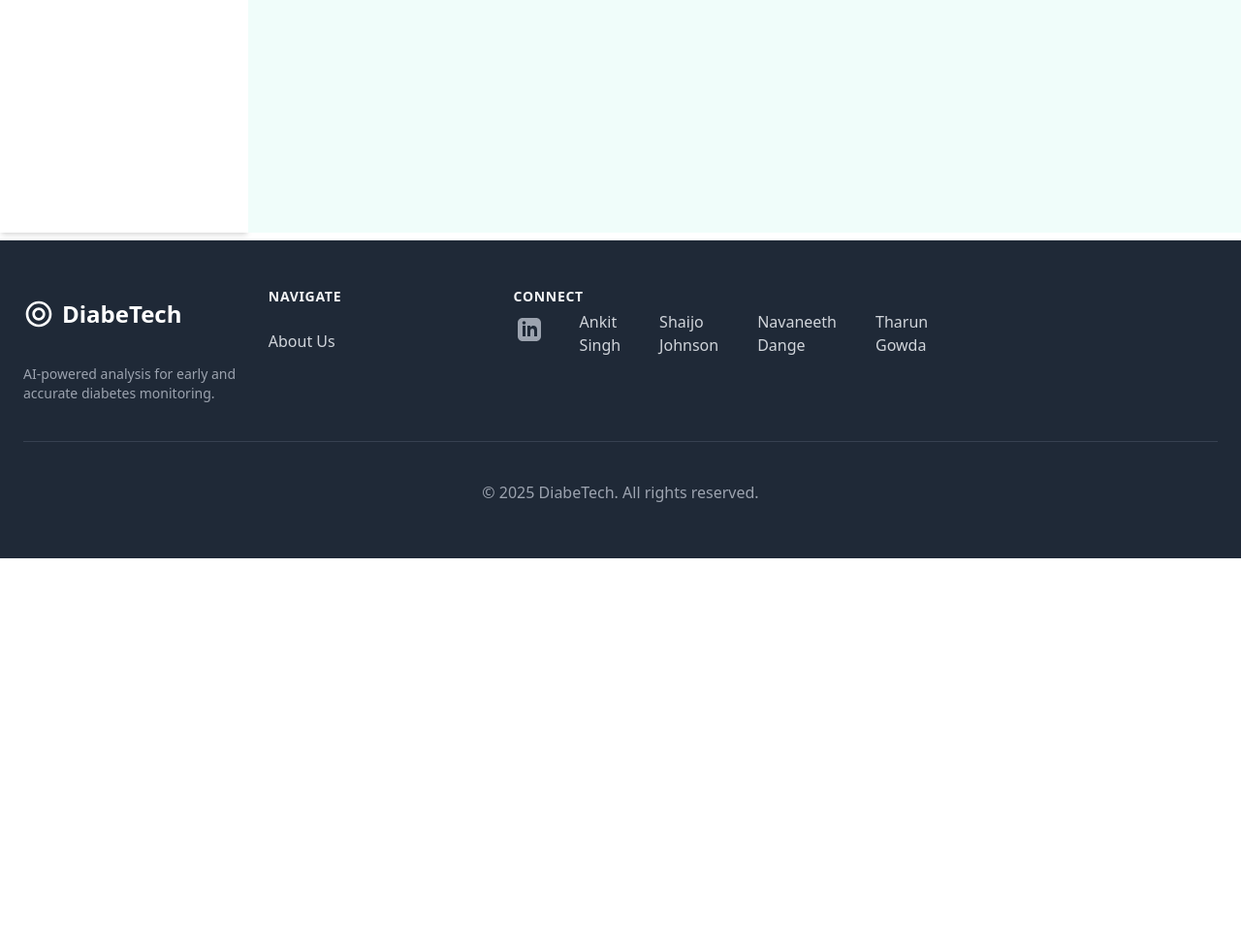
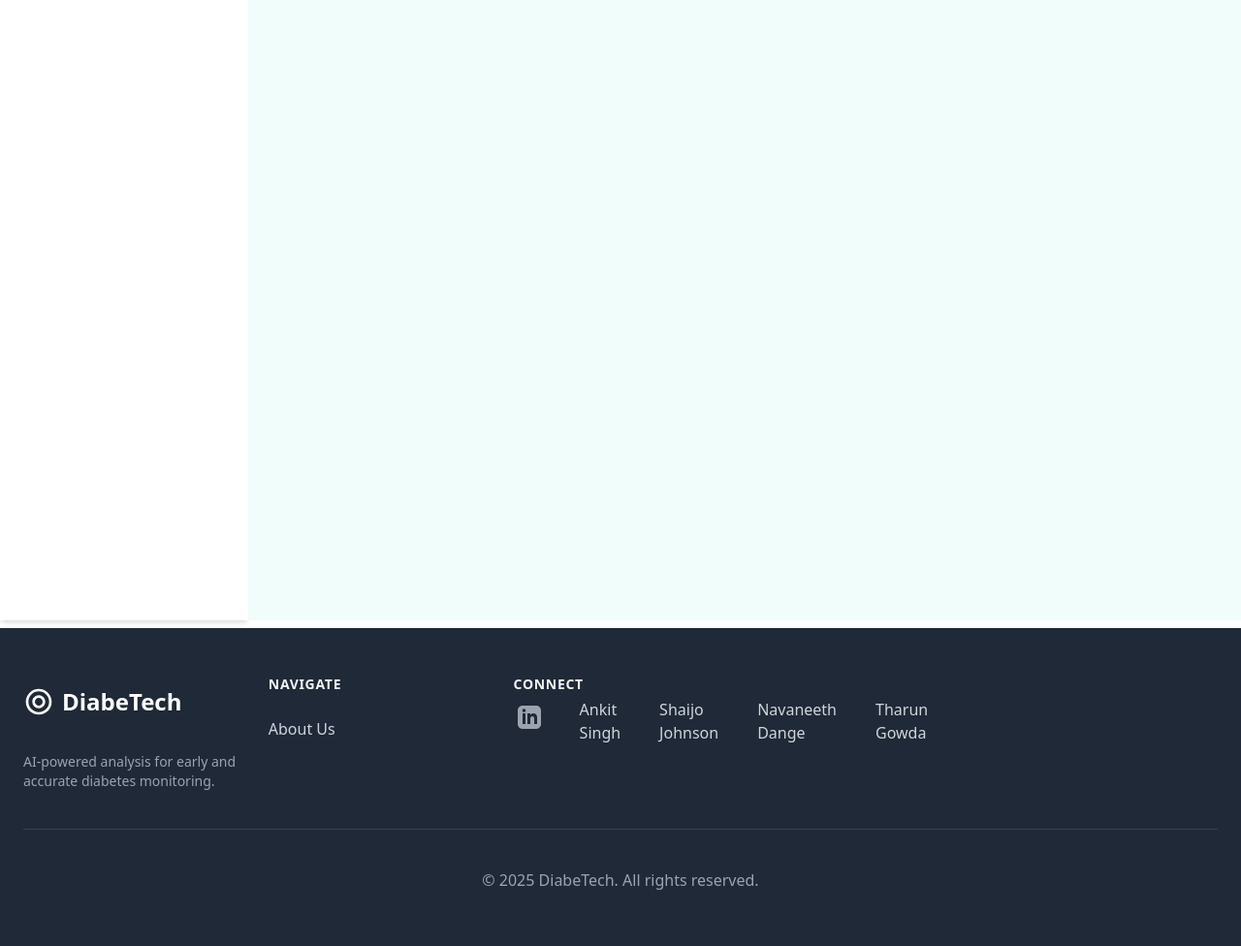
Before and after one commit to heathcliff2012/Diabetic-Retinopathy, a Flask app: page /patient-report/1 in a window 1280 px wide. Shown: the part 1360-2336 px from the top of the page at 97% size. Before the commit the page ends 1936 px from the top, so only its background shows below. Run offline with Flask 3, Linux system fonts and the light colour scheme; a user stored in the database is signed in; tables that the repository leaves empty hold one stand-in row (values such as "Sample post"); grey boxes marked "Sample" are stand-in pictures; some libraries are stand-ins or nearby versions.

Commit message:
twiked database

```diff
--- a/retinopathy/templates/patientreport.html
+++ b/retinopathy/templates/patientreport.html
@@ -37,7 +37,7 @@ main {
     min-height: calc(100vh - 64px - 4rem); /* Adjust based on header and padding */
 }
 </style>
-<div class="flex h-screen" style="height: calc(200vh - 64px);"> <!-- 64px is header height -->
+<div class="flex h-screen" style="height: calc(250vh - 64px);"> <!-- 64px is header height -->
 
             <!-- Sidebar Navigation -->
             <aside class="w-64 bg-white shadow-md hidden md:block">
```
Also changed, not shown: instance/site.db, retinopathy/static/Eye_pictures/043f6e2ef57eff2f.jpg (added), retinopathy/static/Eye_pictures/0c09ca64cb082b8d.jpg (added), retinopathy/static/Eye_pictures/2fb33283b2baded6.jpg (added), retinopathy/static/Eye_pictures/8ea45fb9c2be28fb.jpg (added), retinopathy/static/Eye_pictures/bb0c0efcf670f5b6.jpg (added), retinopathy/static/Eye_pictures/ca77a52cdfc24725.jpg (added), retinopathy/static/Eye_pictures/d8c989e4f8b79224.jpg (added), retinopathy/static/Eye_pictures/ecbab837ac764770.jpg (added), retinopathy/static/processed_images/1909802f2bf4e4a5.png (added), retinopathy/static/processed_images/2117ed51b35bc438.png (added), retinopathy/static/processed_images/2a49aad89e30b525.png (added), retinopathy/static/processed_images/407e8efca15dc4d0.png (added), retinopathy/static/processed_images/655d81d96d4d3f77.png (added), 3 more files.
